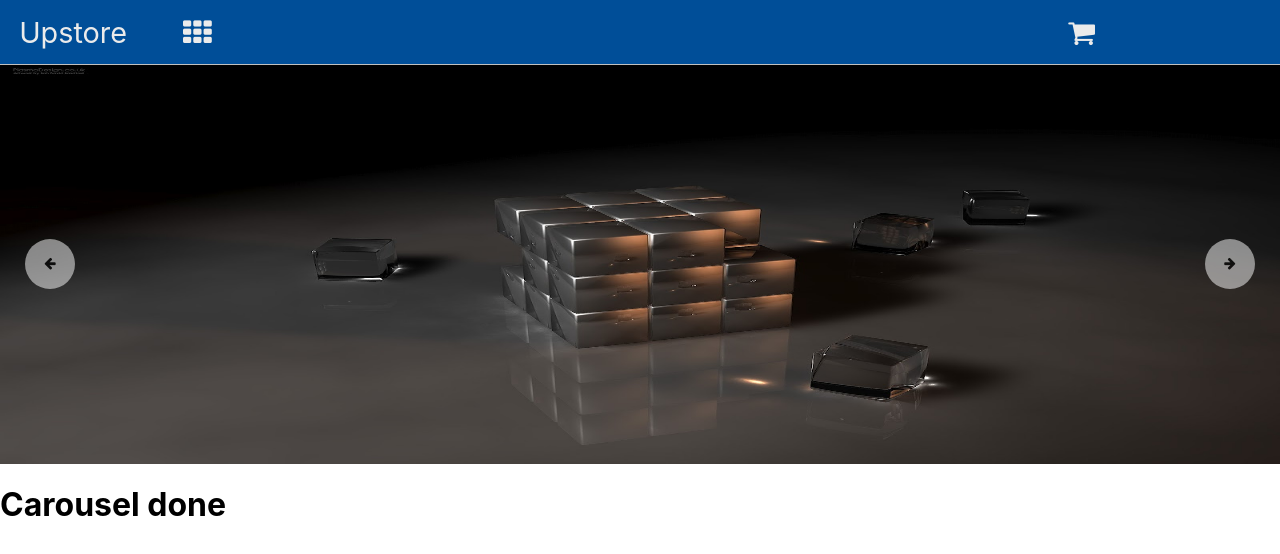
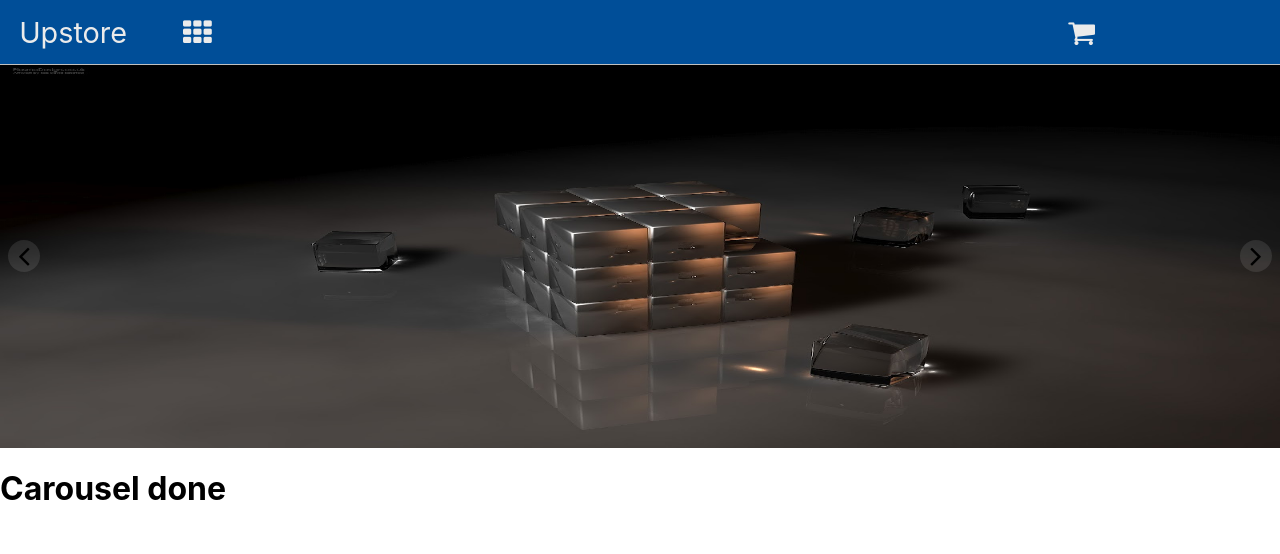
Before and after one commit to harshit151001/Upstore.in, a React (Create React App) app: page / in a window 1280 px wide. Shown: the top 554 px of the page. Built offline with nearby package versions, Linux system fonts and the light colour scheme; grey boxes are pictures that could not be loaded; a web font is replaced by a local one.

Commit message:
styledcomponents added to slider

```diff
--- a/src/Components/Carousel/Slider.js
+++ b/src/Components/Carousel/Slider.js
@@ -1,5 +1,6 @@
-import React, { useState } from 'react';
-import '../Carousel/slider.scss';
+import React, { useState, useEffect } from 'react';
+import styled from 'styled-components';
+
 import ImgComp from '../Carousel/ImgComp';
 
 import i1 from '../Images/i1.jpg';
@@ -7,6 +8,47 @@ import i2 from '../Images/i2.jpg';
 import i3 from '../Images/i3.jpg';
 import i4 from '../Images/i4.jpg';
 import i5 from '../Images/i5.jpg';
+
+const Sliderbox = styled.div`
+  position: relative;
+  width: 100%;
+  height: 30vw;
+  box-sizing: border-box;
+  margin: 0;
+  padding: 0;
+  display: flex;
+  align-items: center;
+  overflow: hidden;
+  background: black;
+`;
+
+const Slide = styled.div`
+  min-width: 100%;
+  height: 100%;
+  transition: 0.5s;
+  overflow: hidden;
+`;
+
+const Move = styled.button`
+  display: flex;
+  position: absolute;
+  top: 50%;
+  justify-content: center;
+  align-items: center;
+  transform: translateY(-50%);
+  font-size: 2rem;
+  width: 2rem;
+  height: 2rem;
+  border-radius: 50%;
+  background: rgba(255, 255, 255, 0.1);
+  border: none;
+  outline: none;
+  transition: 0.5s;
+  &:hover {
+    background: rgba(255, 255, 255, 0.2);
+    cursor: pointer;
+  }
+`;
 
 function Slider() {
   let sliderArr = [
@@ -17,10 +59,10 @@ function Slider() {
     <ImgComp src={i5} />,
   ];
   const [x, setX] = useState(0);
-
+  //useEffect(()=>{
+  //setInterval(goLeft , 1500);
+  //})
   const goLeft = () => {
-    //console.log(x);
-    //setX(x + 100);
     x === 0 ? setX(-100 * (sliderArr.length - 1)) : setX(x + 100);
   };
 
@@ -29,25 +71,21 @@ function Slider() {
     x === -100 * (sliderArr.length - 1) ? setX(0) : setX(x - 100);
   };
   return (
-    <div className="slider">
+    <Sliderbox>
       {sliderArr.map((item, index) => {
         return (
-          <div
-            key={index}
-            className="slide"
-            style={{ transform: `translateX(${x}%)` }}
-          >
+          <Slide key={index} style={{ transform: `translateX(${x}%)` }}>
             {item}
-          </div>
+          </Slide>
         );
       })}
-      <button id="goLeft" onClick={goLeft}>
-        <i class="fa fa-arrow-left" aria-hidden="true"></i>
-      </button>
-      <button id="goRight" onClick={goRight}>
-        <i class="fa fa-arrow-right" aria-hidden="true"></i>
-      </button>
-    </div>
+      <Move style={{ left: '.5rem' }} onClick={goLeft}>
+        <i class="fa fa-angle-left" aria-hidden="true"></i>
+      </Move>
+      <Move style={{ right: '.5rem' }} onClick={goRight}>
+        <i class="fa fa-angle-right" aria-hidden="true"></i>
+      </Move>
+    </Sliderbox>
   );
 }
 
--- a/src/Components/Carousel/slider.scss
+++ /dev/null
@@ -1,50 +0,0 @@
-.slider {
-  position: relative;
-  width: 100%;
-  height: 50vh;
-  box-sizing: border-box;
-  margin: 0;
-  padding: 0;
-  display: flex;
-  align-items: center;
-  overflow: hidden;
-  background: black;
-}
-
-.slide {
-  min-width: 100%;
-  height: 100%;
-  transition: 0.5s;
-  overflow: hidden;
-}
-
-%btn-styles {
-  display: flex;
-  position: absolute;
-  top: 50%;
-  justify-content: center;
-  align-items: center;
-  transform: translateY(-50%);
-  width: 50px;
-  height: 50px;
-  border-radius: 50%;
-  background: white;
-  opacity: 0.5;
-  border: none;
-  outline: none;
-  transition: 0.5s;
-  &:hover {
-    background: rgba(255, 255, 255, 0.664);
-    cursor: pointer;
-  }
-}
-
-#goLeft {
-  left: 25px;
-  @extend %btn-styles;
-}
-
-#goRight {
-  right: 25px;
-  @extend %btn-styles;
-}
```
